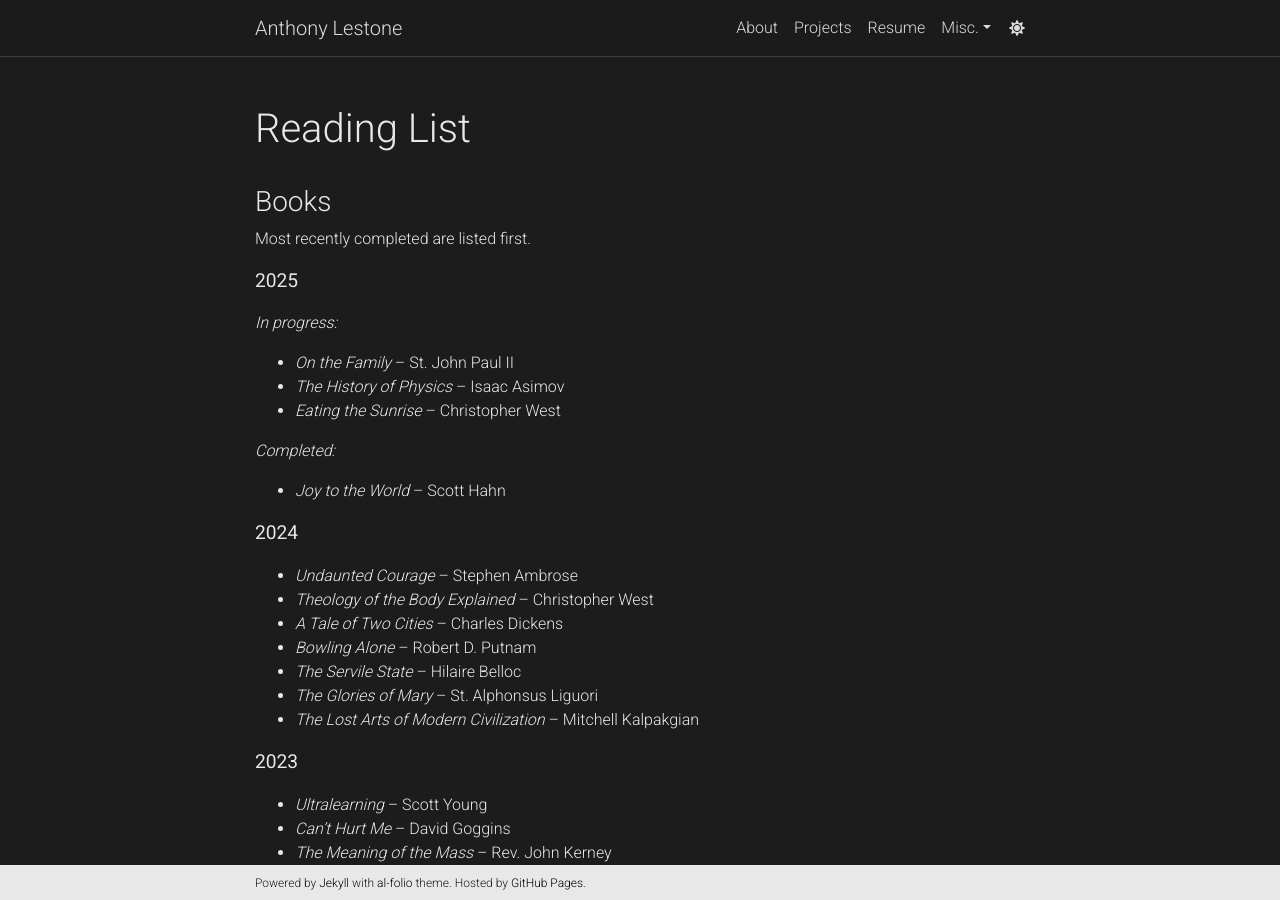
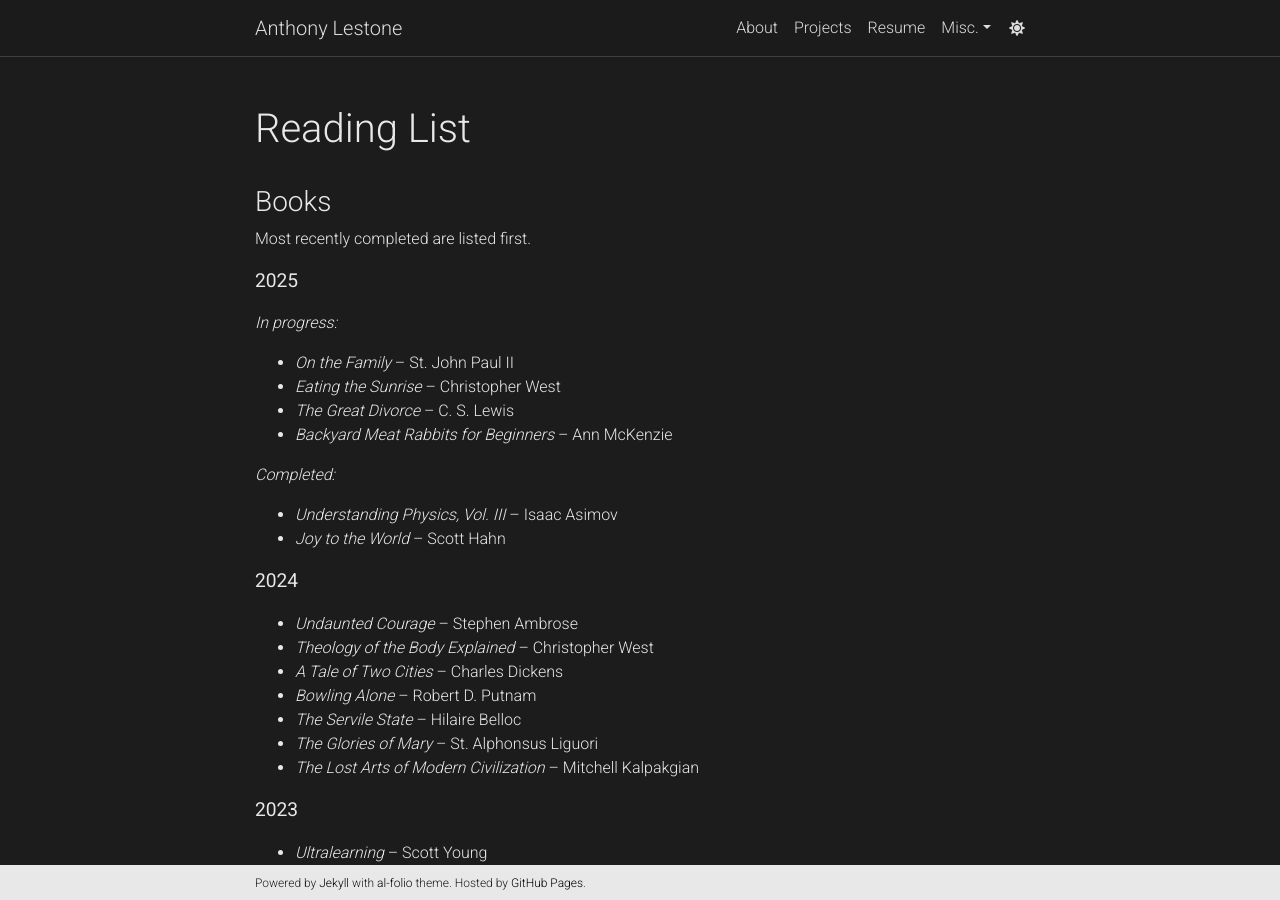
Before and after one commit to anthonylestone/anthonylestone.github.io, a Jekyll site: the page built from _pages/readinglist.md, in a window 1280 px wide and 900 px high. Built offline with Jekyll 4.4.1, drawn with Linux system fonts in a browser that asks for light colours; comment, search, counter and statistics services are not loaded; a style sheet for code colours, icons or effects is not loaded.

Commit message:
finished Asimov volume III

```diff
--- a/_pages/readinglist.md
+++ b/_pages/readinglist.md
@@ -13,10 +13,12 @@ Most recently completed are listed first.
 
 *In progress:*
 - *On the Family* -- St. John Paul II
-- *The History of Physics* -- Isaac Asimov
 - *Eating the Sunrise* -- Christopher West
+- *The Great Divorce* -- C. S. Lewis
+- *Backyard Meat Rabbits for Beginners* -- Ann McKenzie
 
 *Completed:*
+- *Understanding Physics, Vol. III* -- Isaac Asimov
 - *Joy to the World* -- Scott Hahn
 
 <b><big>2024</big><b>
```
